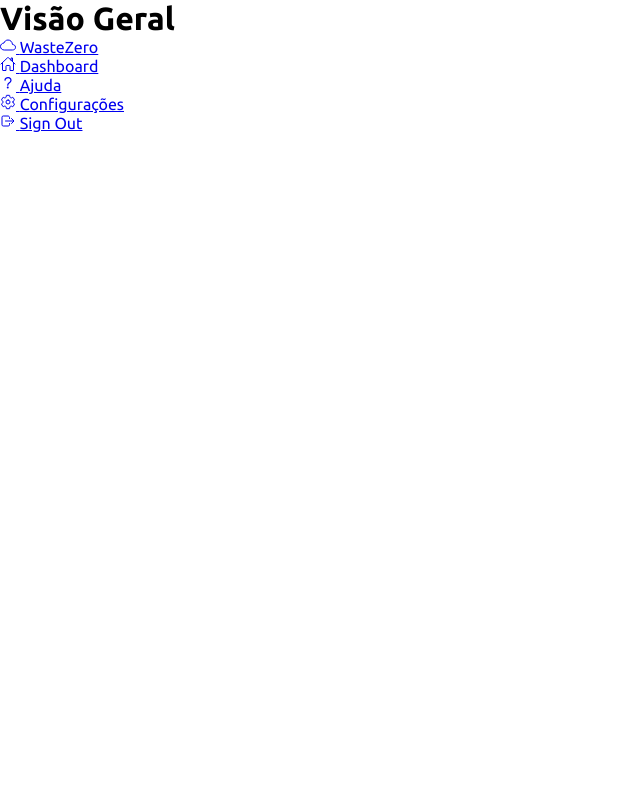
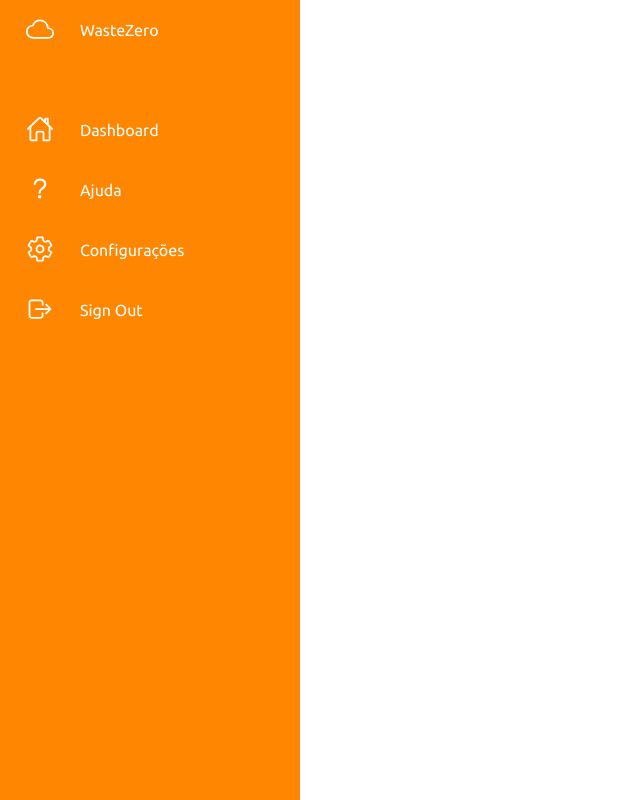
Before and after one commit to djxlma/wastezero_dashboard, a plain HTML site: page index.html in a window 1280 px wide. Shown: the whole page, without its empty margins (0-640 px from the left). Drawn offline with nearby package versions, Linux system fonts and the light colour scheme.

Commit message:
adicionado arquivos da navegação
arquivos da sidebar da navegação que eu fiz ontem

```diff
--- /dev/null
+++ b/assets/css/style.css
@@ -0,0 +1,125 @@
+@import url("https://fonts.googleapis.com/css2?family=Ubuntu:wght@300;400;500;700&display=swap");
+
+* {
+    font-family: "Ubuntu", sans-serif;
+    margin: 0;
+    padding: 0;
+    box-sizing: border-box;
+}
+
+:root {
+    --laranja: #FF8601;
+    --branco: #fff;
+    --cinza: #f5f5f5;
+    --preto-primario: #222;
+    --preto-secundario: #999;
+}
+
+body {
+    min-height: 100vh;
+    overflow-x: hidden;
+}
+
+.container {
+    position: relative;
+    width: 100%;
+}
+
+.navegacao {
+    position: fixed;
+    width: 300px;
+    height: 100%;
+    background: var(--laranja);
+    border-left: 10px solid var(--laranja);
+    overflow: hidden;
+}
+
+.navegacao ul {
+    position: absolute;
+    top: 0;
+    left: 0;
+    width: 100%;
+}
+
+.navegacao ul li {
+    position: relative;
+    width: 100%;
+    list-style: none;
+    border-top-left-radius: 30px;
+    border-bottom-left-radius: 30px;
+}
+
+.navegacao ul li:hover,
+.navegacao ul li.hovered {
+    background-color: var(--branco);
+}
+
+.navegacao ul li:nth-child(1){
+    margin-bottom: 40px;
+    pointer-events: none;
+}
+
+.navegacao ul li a {
+    position: relative;
+    display: block;
+    width: 100%;
+    display: flex;
+    text-decoration: none;
+    color: var(--branco);
+}
+
+.navegacao ul li:hover a,
+.navegacao ul li.hovered a {
+    color: var(--laranja);
+}
+
+.navegacao ul li a .navegacao__icone {
+    position: relative;
+    display: block;
+    min-width: 60px;
+    height: 60px;
+    line-height: 75px;
+    text-align: center;
+}
+
+.navegacao ul li a .navegacao__icone ion-icon {
+    font-size: 1.75rem;
+}
+
+.navegacao ul li a .navegacao__titulo {
+    position: relative;
+    display: block;
+    padding: 0 10px;
+    height: 60px;
+    line-height: 60px;
+    text-align: start;
+    white-space: nowrap;
+}
+
+.navegacao ul li:hover a::before,
+.navegacao ul li.hovered a::before {
+    content: "";
+    position: absolute;
+    right: 0%;
+    top: -50px;
+    width: 50px;
+    height: 50px;
+    background-color: transparent;
+    border-radius: 50%;
+    box-shadow: 35px 35px 0 10px var(--branco);
+    pointer-events: none;
+}
+
+.navegacao ul li:hover a::after,
+.navegacao ul li.hovered a::after {
+    content: "";
+    position: absolute;
+    right: 0%;
+    bottom: -50px;
+    width: 50px;
+    height: 50px;
+    background-color: transparent;
+    border-radius: 50%;
+    box-shadow: 35px -35px 0 10px var(--branco);
+    pointer-events: none;
+}
--- /dev/null
+++ b/assets/js/main.js
@@ -0,0 +1,11 @@
+//adicionar classe hover ao item selecionado da lista
+let lista = document.querySelectorAll(".navegacao li");
+
+function linkAtivo(){
+    lista.forEach(item=>{
+        item.classList.remove("hovered");
+    })
+    this.classList.add("hovered");
+}
+
+lista.forEach(item => item.addEventListener("mouseover", linkAtivo));
--- a/assets/style.css
+++ /dev/null
@@ -1,8 +0,0 @@
-@import url("https://fonts.googleapis.com/css2?family=Ubuntu:wght@300;400;500;700&display=swap");
-
-* {
-    font-family: "Ubuntu", sans-serif;
-    margin: 0;
-    padding: 0;
-    box-sizing: border-box;
-}
--- a/index.html
+++ b/index.html
@@ -3,48 +3,45 @@
 <head>
     <meta charset="UTF-8">
     <meta name="viewport" content="width=device-width, initial-scale=1.0">
-    <link rel="stylesheet" href="./assets/style.css">
+    <link rel="stylesheet" href="./assets/css/style.css">
     <title>DashBoard</title>
 </head>
 <body>
-    <header>
-        <h1>Visão Geral</h1>
-    </header>
     <main>
         <div class="container">
             <div class="navegacao">
                 <ul>
                     <li>
                         <a href="#">
-                            <span class="nqvegacao__icone"><ion-icon name="cloud-outline"></ion-icon></span>
+                            <span class="navegacao__icone"><ion-icon name="cloud-outline"></ion-icon></span>
                             <span class="navegacao__titulo">WasteZero</span>
                         </a>
                     </li>
 
                     <li>
                         <a href="#">
-                            <span class="nqvegacao__icone"><ion-icon name="home-outline"></ion-icon></span>
+                            <span class="navegacao__icone"><ion-icon name="home-outline"></ion-icon></span>
                             <span class="navegacao__titulo">Dashboard</span>
                         </a>
                     </li>
 
                     <li>
                         <a href="#">
-                            <span class="nqvegacao__icone"><ion-icon name="help-outline"></ion-icon></span>
+                            <span class="navegacao__icone"><ion-icon name="help-outline"></ion-icon></span>
                             <span class="navegacao__titulo">Ajuda</span>
                         </a>
                     </li>
 
                     <li>
                         <a href="#">
-                            <span class="nqvegacao__icone"><ion-icon name="settings-outline"></ion-icon></span>
+                            <span class="navegacao__icone"><ion-icon name="settings-outline"></ion-icon></span>
                             <span class="navegacao__titulo">Configurações</span>
                         </a>
                     </li>
 
                     <li>
                         <a href="#">
-                            <span class="nqvegacao__icone"><ion-icon name="log-out-outline"></ion-icon></span>
+                            <span class="navegacao__icone"><ion-icon name="log-out-outline"></ion-icon></span>
                             <span class="navegacao__titulo">Sign Out</span>
                         </a>
                     </li>
@@ -55,4 +52,5 @@
 </body>
 <script type="module" src="https://unpkg.com/ionicons@7.1.0/dist/ionicons/ionicons.esm.js"></script>
 <script nomodule src="https://unpkg.com/ionicons@7.1.0/dist/ionicons/ionicons.js"></script>
+<script src="./assets/js/main.js"></script>
 </html>
```
